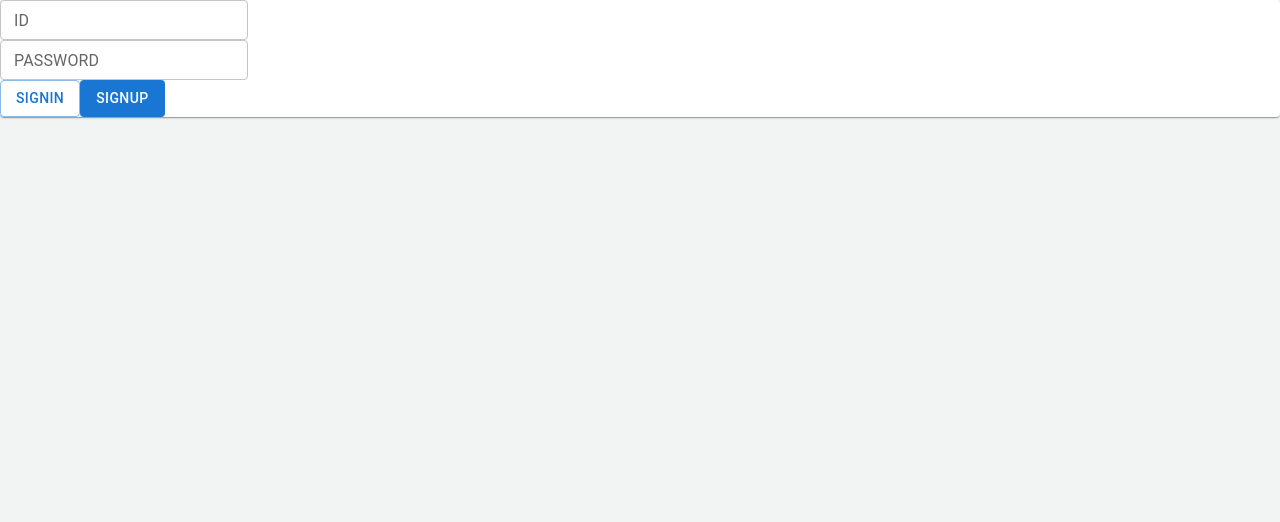
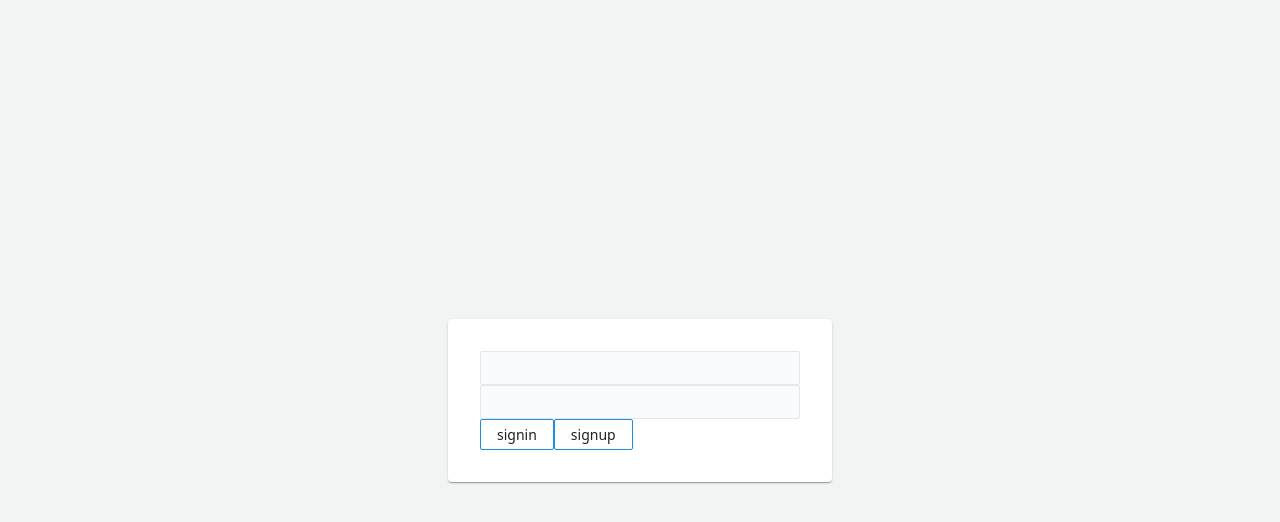
Before and after one commit to jdwns96/mern-template, a React (Create React App) app in the folder front/: page /signin in a window 1280 px wide. Shown: the top 522 px of the page. Built offline with nearby package versions, Linux system fonts and the light colour scheme.

Commit message:
[UPDATE] loading spinner

```diff
--- a/front/package.json
+++ b/front/package.json
@@ -21,6 +21,7 @@
     "classnames": "^2.3.2",
     "react": "^18.2.0",
     "react-dom": "^18.2.0",
+    "react-hot-toast": "^2.4.0",
     "react-redux": "^8.0.4",
     "react-router-dom": "^6.4.2",
     "react-scripts": "5.0.1",
--- /dev/null
+++ b/front/src/components/layout/templates/SignTemplate.tsx
@@ -0,0 +1,14 @@
+import React from "react";
+
+interface AppProps {
+  children: React.ReactNode;
+}
+export default function SignTemplate({ children }: AppProps) {
+  return (
+    <>
+      <div className="w-full h-full min-h-screen">
+        <div className="w-full h-full min-h-screen">{children}</div>
+      </div>
+    </>
+  );
+}
--- a/front/src/pages/index/index.tsx
+++ b/front/src/pages/index/index.tsx
@@ -18,12 +18,6 @@ export default function Home() {
             {new Array(10).fill(0).map((v, i) => (
               <Snack key={i} />
             ))}
-            {/* <div>HOME</div>
-            <ul>
-              <li>{id ?? "null"}</li>
-              <li>{user_id ?? "null"}</li>
-              <li>{name ?? "null"}</li>
-            </ul> */}
           </main>
           <InfinitySpin />
           <AppFooter />
--- a/front/src/pages/signin/index.tsx
+++ b/front/src/pages/signin/index.tsx
@@ -1,10 +1,13 @@
 import { Button, Input, Paper, TextField } from "@mui/material";
 import { useMutation } from "@tanstack/react-query";
 import React, { useState } from "react";
+import { useNavigate } from "react-router-dom";
+import SignTemplate from "src/components/layout/templates/SignTemplate";
 
 import client from "src/libs/axios";
 import { useAppDispatch } from "src/store";
 import { setAuth } from "src/store/auth";
+import toast, { Toaster } from "react-hot-toast";
 
 interface SigninPayload {
   user_id: string;
@@ -13,6 +16,7 @@ interface SigninPayload {
 
 export default function Signin() {
   const dispatch = useAppDispatch();
+  const navigate = useNavigate();
 
   const [inputs, setInputs] = useState({
     user_id: "",
@@ -37,8 +41,9 @@ export default function Signin() {
     });
   };
 
-  const onSignin = async () => {
+  const onSignin = async (evt: React.FormEvent<EventTarget>) => {
     try {
+      evt.preventDefault();
       const { user_id, password } = inputs;
       console.log(user_id, password);
 
@@ -48,38 +53,45 @@ export default function Signin() {
       dispatch(setAuth({ ...response.user })); // store
       client.defaults.headers.authorization = `${response.token.accessToken}`; // access
       localStorage.setItem("refresh", response.token.refreshToken); // refresh
+      navigate("/"); // redirect
     } catch (e) {
       console.dir(e);
+      toast("아이디 또는 비밀번호를 확인해주세요.");
     }
   };
 
   return (
-    <>
+    <SignTemplate>
+      <section className="flex h-full min-h-screen items-center">
+        <div className="mx-auto w-96">
+          <Paper className="p-8">
+            <form action="" onSubmit={onSignin}>
               <div>
-        <Paper style={{}}>
-          <div>
-            <TextField size="small" label="ID" variant="outlined" name="user_id" value={inputs.user_id} onChange={onChangeInputs} />
+                <input className="snack-input" name="user_id" value={inputs.user_id} onChange={onChangeInputs} />
               </div>
               <div>
-            <TextField size="small" label="PASSWORD" variant="outlined" name="password" value={inputs.password} onChange={onChangeInputs} />
+                <input className="snack-input" name="password" value={inputs.password} onChange={onChangeInputs} />
               </div>
               <div>
                 {isLoading === true ? (
-              <Button disabled variant="outlined" onClick={onSignin}>
-                signin
-              </Button>
+                  <button className="snack-btn" disabled onClick={onSignin}>
+                    <span>signin</span>
+                  </button>
                 ) : (
-              <Button variant="outlined" onClick={onSignin}>
-                signin
-              </Button>
+                  <button className="snack-btn" onClick={onSignin} type="submit">
+                    <span>signin</span>
+                  </button>
                 )}
 
-            <Button variant="contained" disableElevation>
-              signup
-            </Button>
+                <button className="snack-btn" type="button">
+                  <span>signup</span>
+                </button>
               </div>
+            </form>
           </Paper>
         </div>
-    </>
+      </section>
+      <Toaster position="bottom-center" />
+    </SignTemplate>
   );
 }
--- a/front/src/styles/index.css
+++ b/front/src/styles/index.css
@@ -52,12 +52,12 @@
 
   /* 모든 input tag 에 적용할 것*/
   .snack-input {
-    @apply bg-[#FAFBFC] text-gray-900 text-sm border focus:ring-snack-blue focus:border-snack-blue block w-full px-2 p-1.5 rounded-sm outline-none transition-all;
+    @apply bg-[#FAFBFC] text-gray-900 text-sm border focus:ring-snack-sky focus:border-snack-sky block w-full px-2 p-1.5 rounded-sm outline-none transition-all;
   }
 
   /* 버튼 기본 사이즈 vertical 32px */
   .snack-btn {
-    @apply bg-white text-[0.875rem] py-2 px-4 border border-solid border-snack-blue rounded-sm relative inline-flex items-center hover:bg-gray-100 transition-all;
+    @apply bg-white text-[0.875rem] py-1 px-4 border border-solid border-snack-sky rounded-sm relative inline-flex items-center hover:bg-gray-100 transition-all;
   }
   .snack-btn-default {
     @apply snack-btn;
```
Also changed, not shown: 1 other file (tests, documents, lock files or other folders). Lines whose indentation alone changed are shown as unchanged.
